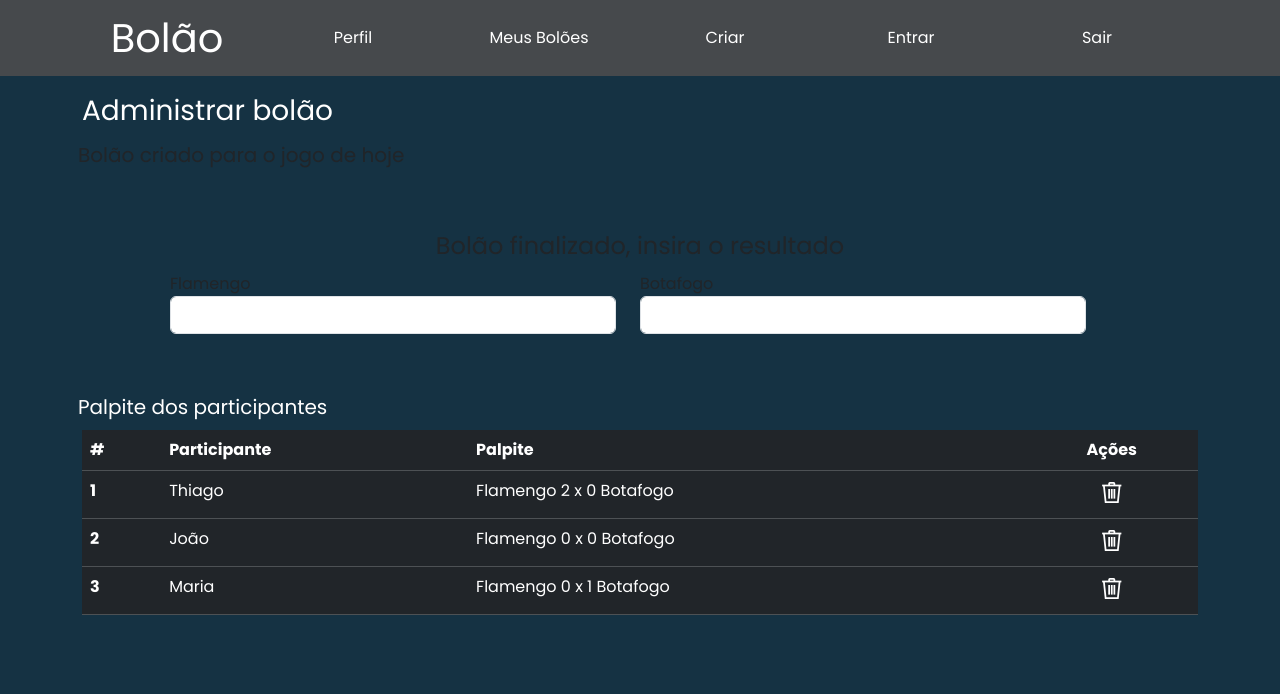
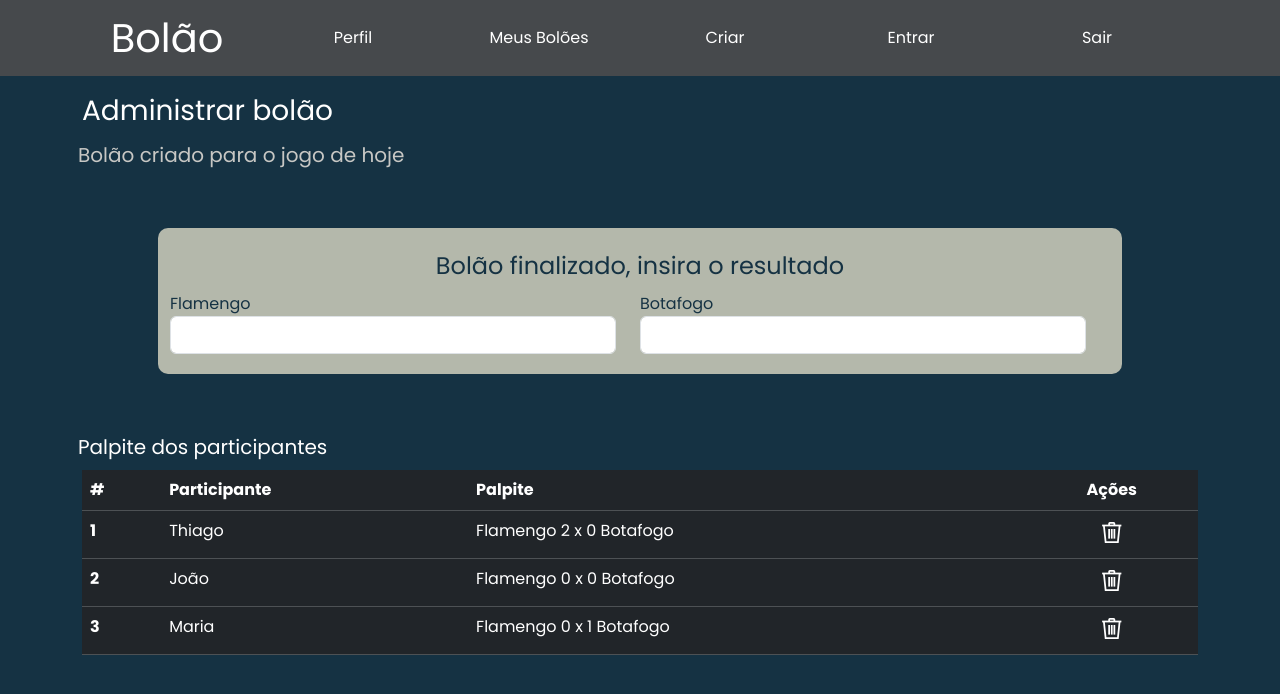
Before and after one commit to bedrohenr/dev-web-frontend, an Angular app: page /update/1 in a window 1280 px wide. Shown: the top 694 px of the page. Built offline with nearby package versions, Linux system fonts and the light colour scheme.

Commit message:
style: classes globais de estilização
background-claro, texto-escuro e texto-cinza

```diff
--- a/src/app/components/login/login.component.css
+++ b/src/app/components/login/login.component.css
@@ -26,10 +26,6 @@
     max-width: 320px;
 }
 
-.texto-escuro {
-   color: #153243;
-}
-
 .btn-bolao-login {
     background-color: #6C757D;
     color: white;
--- a/src/styles.css
+++ b/src/styles.css
@@ -115,3 +115,19 @@ a{
   top: 90px;
   height: 100vh;
 }
+
+.background-claro {
+  width: 100%;
+  background-color: #B4B8AB;
+  border-radius: 10px;
+  padding: 20px;
+  vertical-align: middle;
+}
+
+.texto-escuro {
+   color: #153243;
+}
+
+.texto-cinza {
+  color: #C7C7C4;
+}
```
